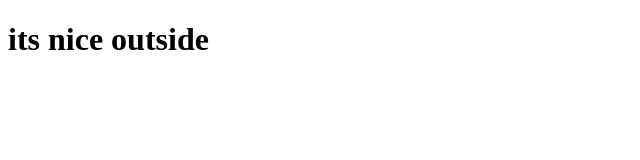
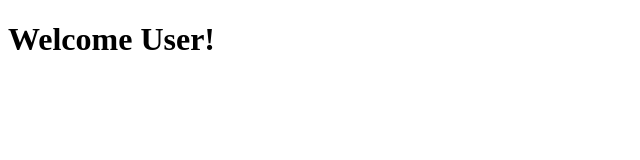
Before and after one commit to G1DY/React-Demo, a React (Vite) app in the folder react-demos/: page / in a window 1280 px wide. Shown: the top 160 px of the page, without its empty margins (0-640 px from the left). Built offline with nearby package versions, Linux system fonts and the light colour scheme.

Commit message:
rendering if else statements

```diff
--- a/react-demos/src/App.jsx
+++ b/react-demos/src/App.jsx
@@ -1,11 +1,11 @@
 import React from 'react'
-import Weather from './Components/Weather'
+import UserStatus from './Components/UserStatus'
 
 
 const App = () => {
   return (
     <div>
-      <Weather/>
+      <UserStatus loggedIn={false} isAdmin={true}/>
     </div>
   )
 }
--- /dev/null
+++ b/react-demos/src/Components/UserStatus.jsx
@@ -0,0 +1,11 @@
+import React from 'react'
+
+const UserStatus = (props) => {
+  if (props.loggedIn && props.isAdmin) {
+    return <h1>Welcome Admin!</h1>
+  } else {
+    return <h1>Welcome User!</h1>
+  }
+};
+
+export default UserStatus
```
